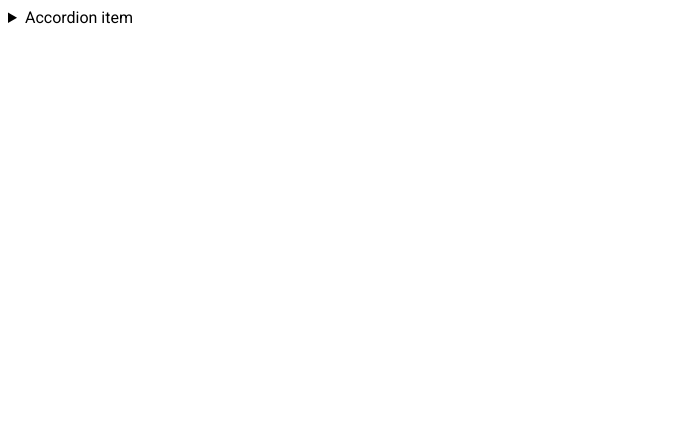
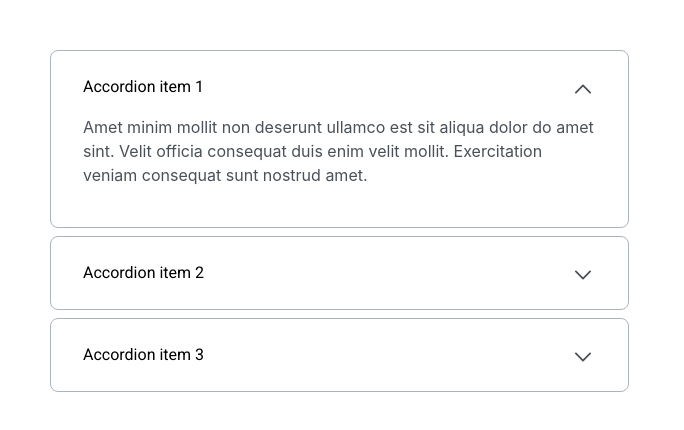
Before and after one commit to js-tasks-ru/htmlcss-20231027_nikita-yudin, a website: page 03-lection1/02-accordion/index.html in a window 1280 px wide. Shown: the whole page, without its empty margins (0-684 px from the left). Drawn offline with Linux system fonts and the light colour scheme.

Commit message:
сделал аккордеон

```diff
--- a/03-lection1/02-accordion/accordion.css
+++ b/03-lection1/02-accordion/accordion.css
@@ -1 +1,56 @@
-/* Стилизация аккордеона */
+body {
+    padding: 50px;
+}
+.accordion {
+    width: 579px;
+    stroke-width: 1px;
+    stroke: var(--grey-3);
+    display:block;
+}
+.accordion__summary {
+    display: block;
+    cursor: pointer;
+    position: relative;
+}
+.accordion__summary::-webkit-details-marker {
+    display: none;
+}
+.accordion__item {
+    padding: 24px 32px;
+    margin-bottom: 8px;
+    border: solid 1px #ACB5BD;
+    border-radius: 8px;
+
+}
+.accordion__item:last-child {
+    margin-bottom: 0;
+}
+.title {
+    color: var(--Gray-4, #495057);
+    border: 64px 32px;
+}
+.accordion__icon {
+    cursor: pointer;
+}
+.accordion__summary:before {
+    top: .4em;
+    right: .3em;
+    color: transparent;
+    background: url(/assets/images/Vector\ _1.svg) no-repeat 50% 50% / 1em 1em;
+    width: 1em;
+    height: 1em;
+    content: "";
+    position: absolute;
+    transition: transform .5s;
+}
+.accordion__item[open] > .accordion__summary:before {
+    transform: rotate(180deg);
+}
+
+.accordion__item[open] .accordion__summary ~ *{
+    animation: sweep .5s ease-in-out;
+}
+.accordion__summary:focus {
+    outline:0;
+    box-shadow: inset 0 0 1px rgba(0,0,0,0.3), inset 0 0 2px rgba(0,0,0,0.3);
+}
--- a/03-lection1/02-accordion/index.html
+++ b/03-lection1/02-accordion/index.html
@@ -1,18 +1,37 @@
 <!DOCTYPE html>
 <!-- Страница с аккордеоном -->
-<html lang="ru">
+<html lang="en">
     <head>
-        <link rel="stylesheet" href="../../assets/css/main.css">
+        <link rel="stylesheet" href="/assets/css/normalize.css">
+        <link rel="stylesheet" href="/assets/css/main.css">
         <link rel="stylesheet" href="./accordion.css">
     </head>
     <body>
-        <details>
-            <summary>
-                Accordion item
-            </summary>
-            <p>
-                Hidden content
-            </p>
-        </details>
+        <div class="accordion">
+            <details open class="accordion__item">
+                <summary class="text_M accordion__summary">
+                    Accordion item 1
+                </summary>
+                <p class="title text_M">
+                    Amet minim mollit non deserunt ullamco est sit aliqua dolor do amet sint. Velit officia consequat duis enim velit mollit. Exercitation veniam consequat sunt nostrud amet.
+                </p>
+            </details>
+            <details class="accordion__item">
+                <summary class="text_M accordion__summary">
+                    Accordion item 2
+                </summary>
+                <p class="title text_M">
+                    Amet minim mollit non deserunt ullamco est sit aliqua dolor do amet sint. Velit officia consequat duis enim velit mollit. Exercitation veniam consequat sunt nostrud amet.
+                </p>
+            </details>
+            <details class="accordion__item">
+                <summary class="text_M accordion__summary">
+                    Accordion item 3
+                </summary>
+                <p class="title text_M">
+                    Amet minim mollit non deserunt ullamco est sit aliqua dolor do amet sint. Velit officia consequat duis enim velit mollit. Exercitation veniam consequat sunt nostrud amet.
+                </p>
+            </details>
+        </div>
     </body>
 </html>
--- a/assets/css/main.css
+++ b/assets/css/main.css
@@ -45,3 +45,9 @@ h1, h2 {
     font-weight: 500;
     line-height: 48px;
 }
+.text_M {
+    font-size: 16px;
+    font-style: normal;
+    font-weight: 400;
+    line-height: 24px
+}
```
Also changed, not shown: assets/images/Vector _1.svg (added), assets/images/Vector.svg (added), img/Vector.png (added).
